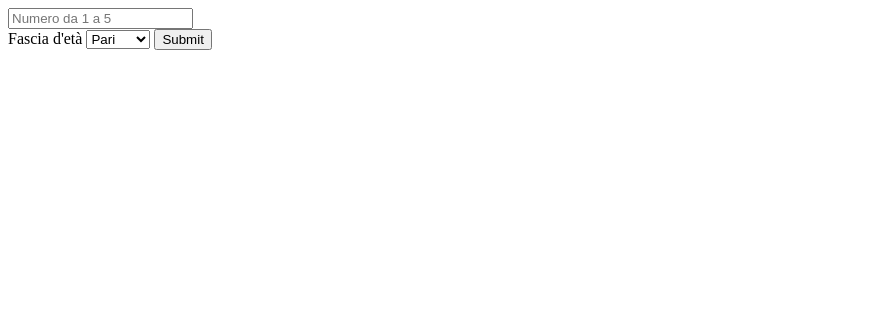
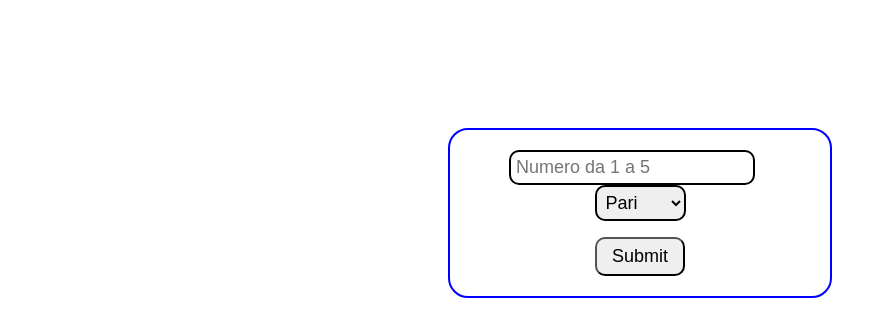
Before and after one commit to TiagoSpada/js-paliedispari, a plain HTML site: page pari-dispari/index.html in a window 1280 px wide. Shown: the whole page, without its empty margins (0-887 px from the left). Drawn offline with Linux system fonts and the light colour scheme.

Commit message:
added style to pari-dispari

```diff
--- a/pari-dispari/index.html
+++ b/pari-dispari/index.html
@@ -3,17 +3,19 @@
 <head>
     <meta charset="UTF-8">
     <meta name="viewport" content="width=device-width, initial-scale=1.0">
+    <link rel="stylesheet" href="style.css">
     <title>Pari e Dispari</title>
 </head>
 <body>
 
     <form action="">
-        <input type="number" id="inputNumber" placeholder="Numero da 1 a 5"><br>
-        <label class="d-block py-3 fs-4" for="scelta-utente">Fascia d'et&agrave;</label>
-                <select id="scelta-utente" class="p-2 fs-5">
-                    <option value="pari">Pari</option>
-                    <option value="dispari">Dispari</option>
-                </select>
+        <input type="number" id="inputNumber" placeholder="Numero da 1 a 5">
+        <label class="d-block py-3 fs-4" for="scelta-utente"><label>
+        <select id="scelta-utente" class="p-2 fs-5">
+            <option value="pari">Pari</option>
+            <option value="dispari">Dispari</option>
+        </select>
+        <br>
         <input type="button" value="Submit" id="submit">
     </form>
 
--- /dev/null
+++ b/pari-dispari/style.css
@@ -0,0 +1,37 @@
+*{
+    padding: 0;
+    margin: 0;
+    box-sizing: border-box;
+}
+
+form {
+    margin: 8rem auto;
+    text-align: center;
+    width: 30%;
+    padding: 20px;
+    border: 2px solid blue;
+    border-radius: 20px;
+}
+
+#inputNumber {
+    margin-right: 1rem;
+    padding: 5px;
+    font-size: 18px;
+    border: 2px solid black;
+    border-radius: 10px;
+}
+
+#scelta-utente {
+    padding: 5px;
+    font-size: 18px;
+    border-radius: 10px;
+    border: 2px solid black;
+}
+
+#submit {
+    margin-top: 1rem;
+    padding: 7px 15px;
+    font-size: 18px;
+    border-radius: 10px;
+    border: 2px solid bla
+}
```
